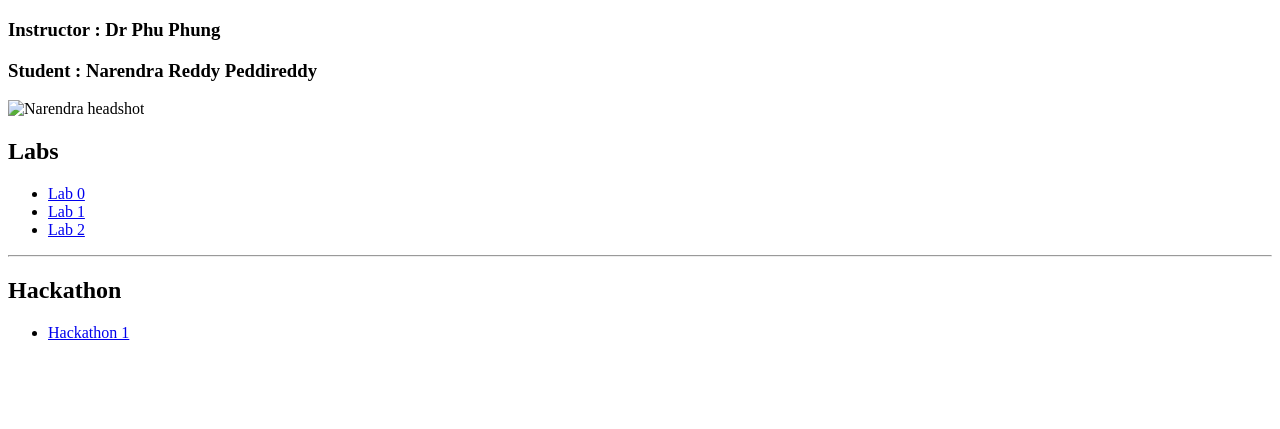
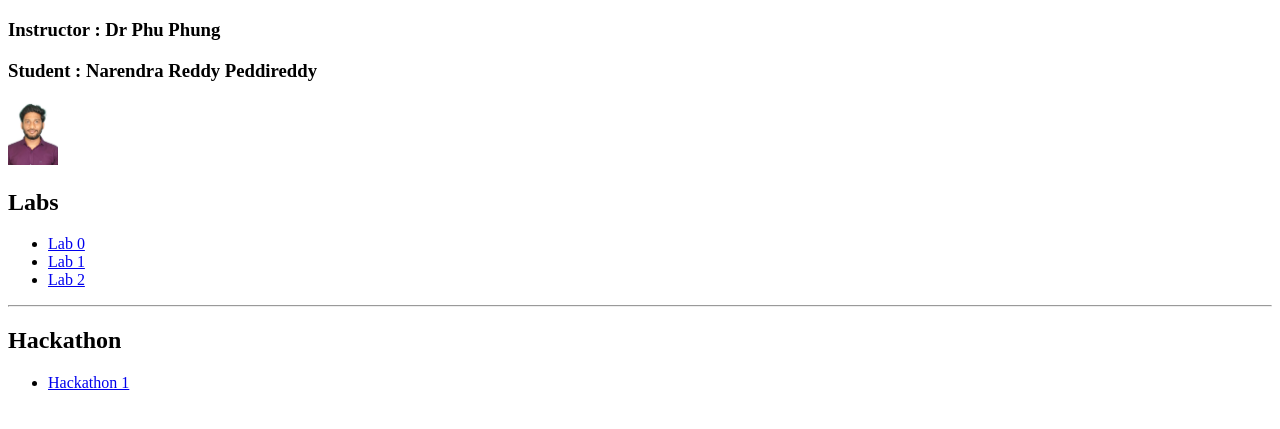
Before and after one commit to narendra2105/peddirny-uc.github.io, a plain HTML site: page waph.html in a window 1280 px wide. Shown: the part 61-490 px from the top of the page. Drawn offline with Linux system fonts and the light colour scheme.

Commit message:
Update waph.html

```diff
--- a/waph.html
+++ b/waph.html
@@ -15,7 +15,7 @@
         <div>
             <div id="menubar">
                 <h3>Student : Narendra Reddy Peddireddy</h3>
-                <img src="images/headshot_narendra.jpg" alt="Narendra headshot" width="50">
+                <img src="images/mypic.jpg" alt="Narendra headshot" width="50">
             </div>
             <div id="main">
                 <h2>Labs</h2>
```
